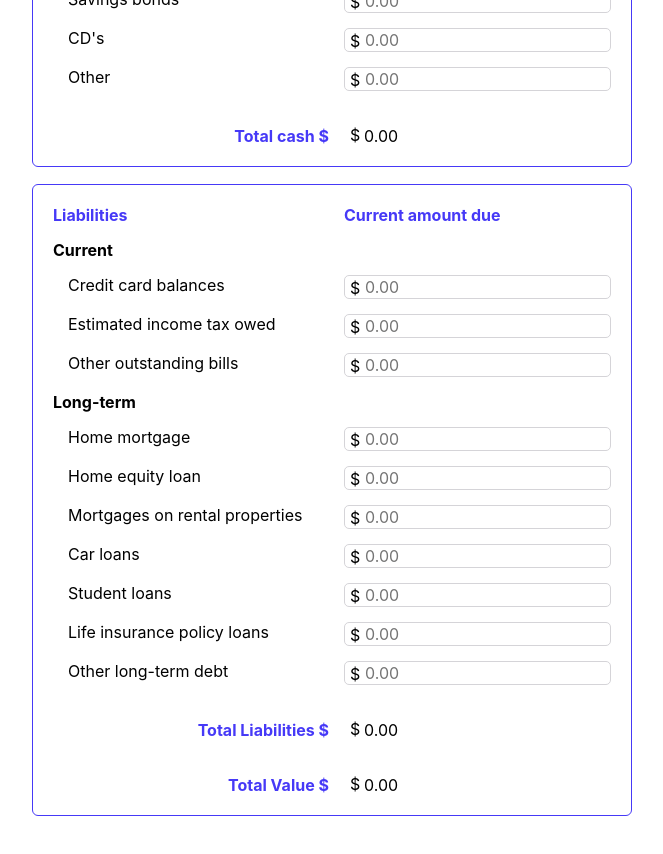
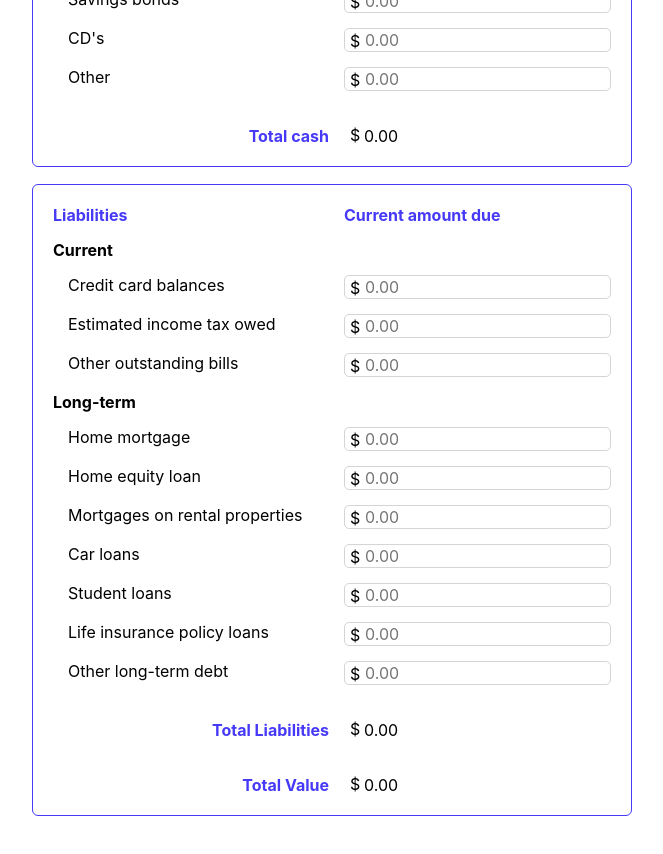
Before and after one commit to tphecht/financeCalc, a React (Vite) app: page / in a window 1280 px wide. Shown: the part 320-1174 px from the top of the page, without its empty margins (308-971 px from the left). Built offline with nearby package versions, Linux system fonts and the light colour scheme.

Commit message:
remove extra $

```diff
--- a/src/App.jsx
+++ b/src/App.jsx
@@ -32,7 +32,7 @@ function App() {
           <div className='form--subSection'>Cash and cash equivalents</div>
           <br />
           <FinanceInputList category="assets" updateTotal={updateTotal} />
-          <div className='form--total'>Total cash $</div>
+          <div className='form--total'>Total cash</div>
           <div className='dollar'>
             <div className='form--output'>{parseFloat(finances.assets).toFixed(2)}</div>
           </div>
@@ -46,11 +46,11 @@ function App() {
           <div className='form--subSection'>Long-term</div>
           <br />
           <FinanceInputList category="longTermLiabilities" updateTotal={updateTotal} />
-          <div className='form--total'>Total Liabilities $</div>
+          <div className='form--total'>Total Liabilities</div>
           <div className='dollar'>
             <div className='form--output'>{(parseFloat(finances.currentLiabilities) + parseFloat(finances.longTermLiabilities)).toFixed(2)}</div>
           </div>
-          <div className='form--total'>Total Value $</div>
+          <div className='form--total'>Total Value</div>
           <div className='dollar'>
             <div className='form--output'>{(parseFloat(finances.assets) - (parseFloat(finances.currentLiabilities) + parseFloat(finances.longTermLiabilities))).toFixed(2)}</div>
           </div>
```
